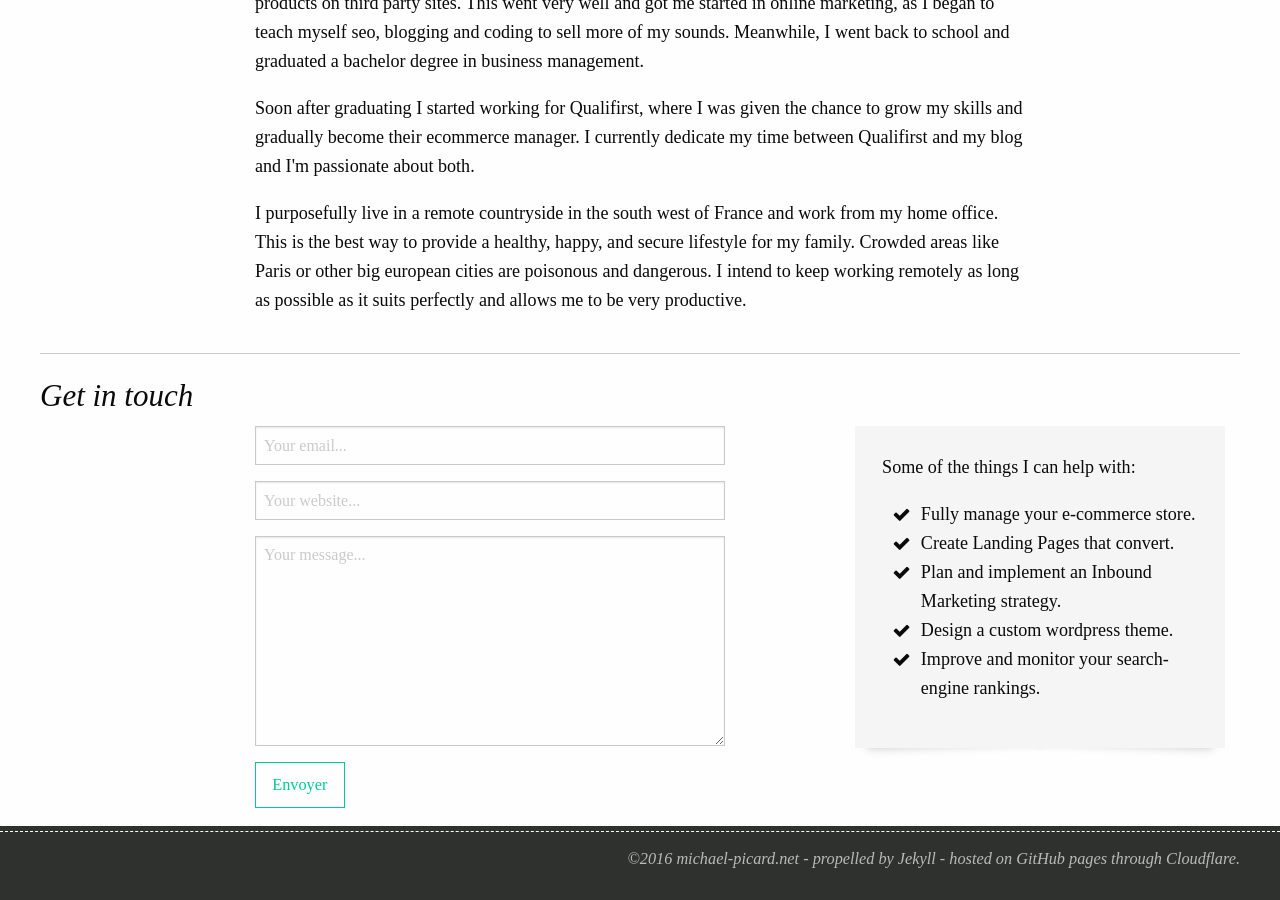
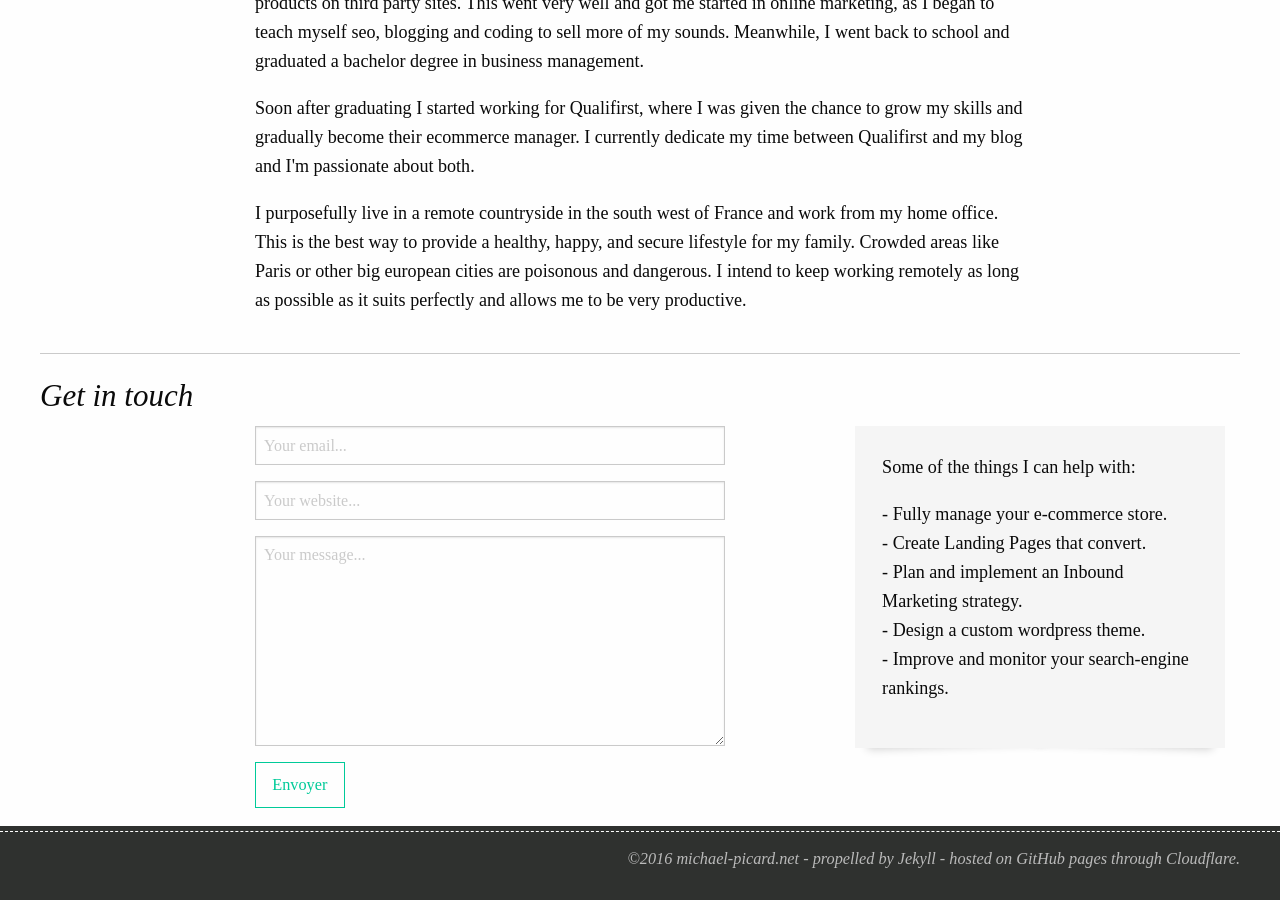
Before and after one commit to michael-picard/resume, a Jekyll site: the page built from index.html, in a window 1280 px wide and 900 px high, scrolled down 2367 px. Built offline with Jekyll 4.4.1, drawn with Linux system fonts in a browser that asks for light colours; nearby versions of some CDN libraries.

Commit message:
kjhkjhkjh

```diff
--- a/index.html
+++ b/index.html
@@ -245,12 +245,12 @@ title: Michael Picard | Ecommerce Management Specialist
                <div class="helplist padding20">
 
                 <p>Some of the things I can help with:</p>
-                <ul class="fa-ul">
-                    <li><i class="fa-li fa fa-check"></i>Fully manage your e-commerce store.</li>
-                    <li><i class="fa-li fa fa-check"></i>Create Landing Pages that convert.</li>
-                    <li><i class="fa-li fa fa-check"></i>Plan and implement an Inbound Marketing strategy.</li>
-                    <li><i class="fa-li fa fa-check"></i>Design a custom wordpress theme.</li>
-                    <li><i class="fa-li fa fa-check"></i>Improve and monitor your search-engine rankings.</li>
+                <ul class="no-bullet">
+                    <li><!--i class="fa-li fa fa-check"></i-->- Fully manage your e-commerce store.</li>
+                    <li><!--i class="fa-li fa fa-check"></i-->- Create Landing Pages that convert.</li>
+                    <li><!--i class="fa-li fa fa-check"></i-->- Plan and implement an Inbound Marketing strategy.</li>
+                    <li><!--i class="fa-li fa fa-check"></i-->- Design a custom wordpress theme.</li>
+                    <li><!--i class="fa-li fa fa-check"></i-->- Improve and monitor your search-engine rankings.</li>
                 </ul>
 
             </div>
```
